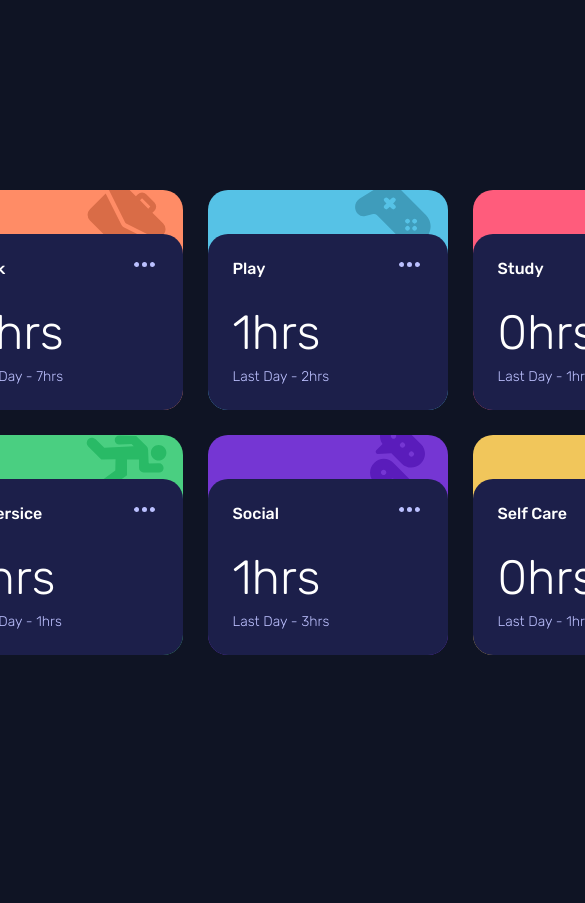
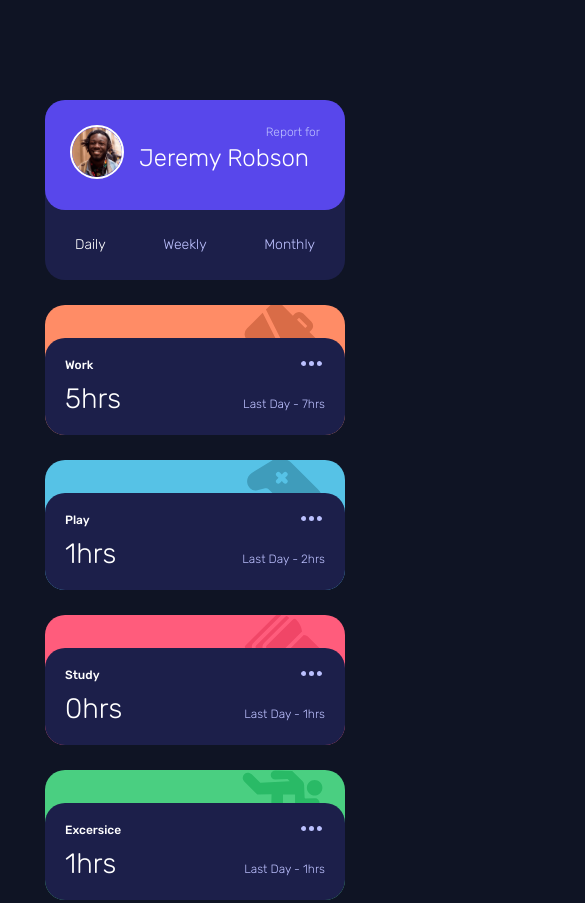
Before and after one commit to shiguita/FM-Dashboard, a plain HTML site: page index.html in a window 390 px wide. Shown: the top 903 px of the page, 585 px wide, since content can reach past the window. Before the commit the page ends 844 px from the top, so only its background shows below. Drawn offline with Linux system fonts and the light colour scheme.

Commit message:
Added mobile design

```diff
--- a/styles.css
+++ b/styles.css
@@ -46,7 +46,6 @@ li:hover {
 }
 
 img {
-  float: top;
   border: 2px solid white;
   border-radius: 50px;
   height: 70px;
@@ -59,7 +58,6 @@ span {
 
 span > img {
   padding: 3px;
-  float: unset;
   border: 0;
   height: auto;
 }
@@ -173,3 +171,80 @@ span > img:hover {
   font-weight: 300;
   margin-top: 5px;
 }
+
+@media screen and (max-width: 800px) {
+  body {
+    height: auto;
+  }
+
+  main {
+    margin: 100px 0;
+    display: flex;
+    flex-direction: column;
+    width: 300px;
+  }
+
+  img {
+    float: left;
+    height: 50px;
+    margin-right: 15px;
+  }
+
+  span > img {
+    padding: 3px;
+    border: 0;
+    height: auto;
+    margin: auto;
+  }
+
+  ul {
+    padding: 20px 0;
+    margin: auto;
+    display: flex;
+    width: 80%;
+    justify-content: space-between;
+  }
+
+  .card {
+    height: 130px;
+  }
+
+  .content {
+    height: 75%;
+    padding: 20px;
+    display: grid;
+    grid-template: 1fr 1fr / 1fr 1fr;
+    transition: background-color 0.2s;
+    align-items: baseline;
+  }
+
+  .time {
+    grid-column: auto;
+    font-size: 28px;
+  }
+
+  .subtitle {
+    grid-column: auto;
+    justify-self: flex-end;
+    align-self: baseline;
+    font-size: 12px;
+  }
+
+  .cardTitle {
+    font-size: 12px;
+  }
+
+  .user {
+    height: auto;
+  }
+
+  .usrInfo {
+    height: 60px;
+    padding: 25px;
+  }
+
+  #usrName {
+    white-space: nowrap;
+    font-size: 24px;
+  }
+}
```
Also changed, not shown: design/active-states.jpg (deleted), design/desktop-design.jpg (deleted), design/desktop-preview.jpg (deleted), design/mobile-design.jpg (deleted), 1 other file.
